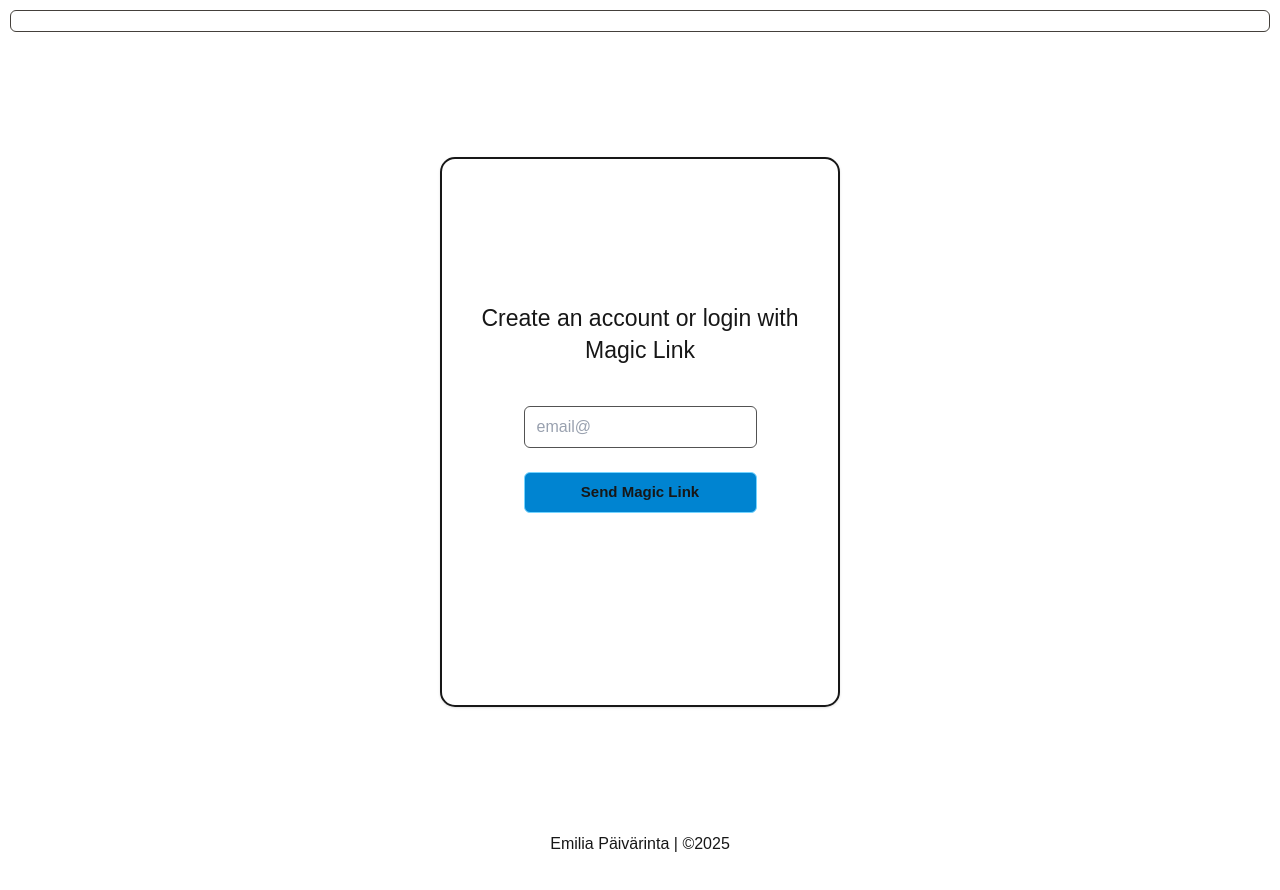
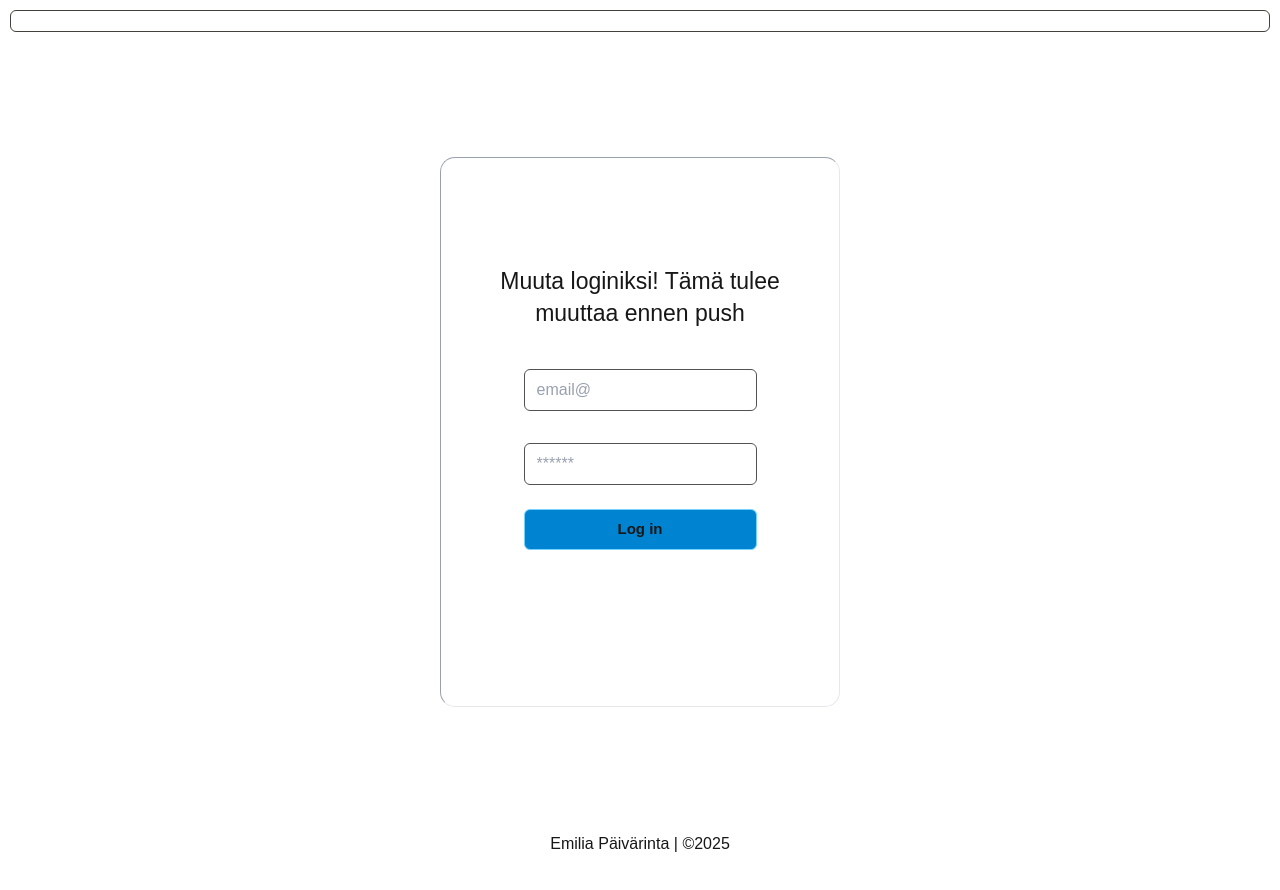
Before and after one commit to PaivarintaEmilia/expense-tracker, a Next.js app: page /authentication in a window 1280 px wide. Built offline with nearby package versions, Linux system fonts and the light colour scheme; no server answers.

Commit message:
Change the login authentication method to password and email.

```diff
--- a/src/app/authentication/page.tsx
+++ b/src/app/authentication/page.tsx
@@ -13,6 +13,7 @@ export default function Login() {
     }, [router])
 
     const [email, setEmail] = useState('')
+    const [password, setPassword] = useState('')
     const [error, setError] = useState<string | null>(null)
     const [successMessage, setSuccessMessage] = useState<string | null>(null)
 
@@ -23,16 +24,22 @@ export default function Login() {
         console.log('Email:', email)
 
         try {
-            const { data, error } = await supabase.auth.signInWithOtp({
+            //const { data, error } = await supabase.auth.signInWithOtp({
+            //  email: email,
+            //})
+
+
+            let { data, error } = await supabase.auth.signInWithPassword({
                 email: email,
+                password: password,
             })
-            console.log('Data34444:', data)
+
 
             if (error) {
                 setError(error.message)
             } else {
                 console.log('Registration successful:', data)
-                setSuccessMessage('Magic Link has been sent to your email!')
+                router.replace('/home')
             }
         } catch (error) {
             console.log('Error during registration: ', error)
@@ -48,16 +55,16 @@ export default function Login() {
                 className='
                     flex flex-col items-center justify-center gap-6
                     w-full max-w-sm
-                    md:max-w-[380px] md:h.[520px]
-                    lg:max-w-[400px] lg:h-[550px]
-                    rounded-[15px] border-2 border-white-700
-                    shadow-sm
-                    p-6 md:p-7 lg:p-8
-                    bg-white-800
+                    md:max-w-[380px] md:h-[520px]
+                    lg:max-w-100 lg:h-[550px]
+                    rounded-[15px]
+                    border border-t-gray-400 border-l-gray-400 border-r-gray-200 border-b-gray-200
+                    p-15 md:p-7 lg:p-8
+                    backdrop-blur-md
                 '
             >
                 <h1 className='text-[23px] font-medium leading-snug text-white-900 w-full text-center'>
-                    Create an account or login with Magic Link
+                    Muuta loginiksi! Tämä tulee muuttaa ennen push
                 </h1>
 
                 <form
@@ -74,6 +81,30 @@ export default function Login() {
                         placeholder='email@'
                         value={email}
                         onChange={(e) => setEmail(e.target.value)}
+                        required
+                        className='
+                            w-full
+                            rounded-md
+                            border border-neutral-600
+                            px-3 py-2
+                            text-base
+                            outline-none
+                            transition
+                            hover:border-gray-400
+                            focus:border-sky-600 focus:ring-2 focus:ring-sky-200
+                            placeholder:text-gray-400 font-light
+                        '
+                    />
+                    <label
+                        htmlFor='password'
+                        className='text-[18] font-light text-white-800'
+                    ></label>
+                    <input
+                        type='password'
+                        id='password'
+                        placeholder='******'
+                        value={password}
+                        onChange={(e) => setPassword(e.target.value)}
                         required
                         className='
                             w-full
@@ -107,7 +138,7 @@ export default function Login() {
                         cursor-pointer
                     '
                     >
-                        Send Magic Link
+                        Log in
                     </button>
                 </form>
                 {/* Show error message */}
```
Also changed, not shown: 1 other file (tests, documents, lock files or other folders).
